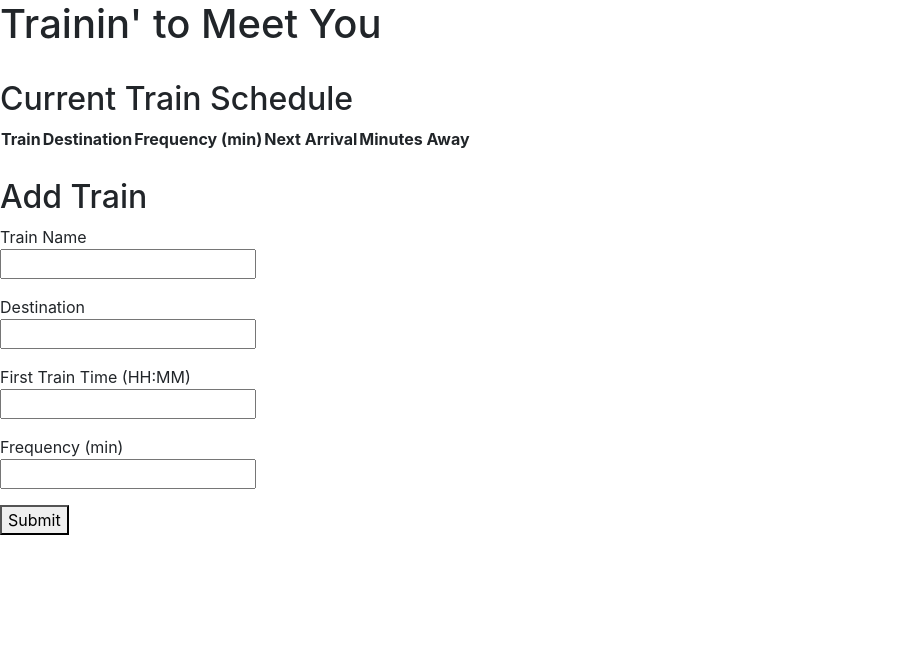
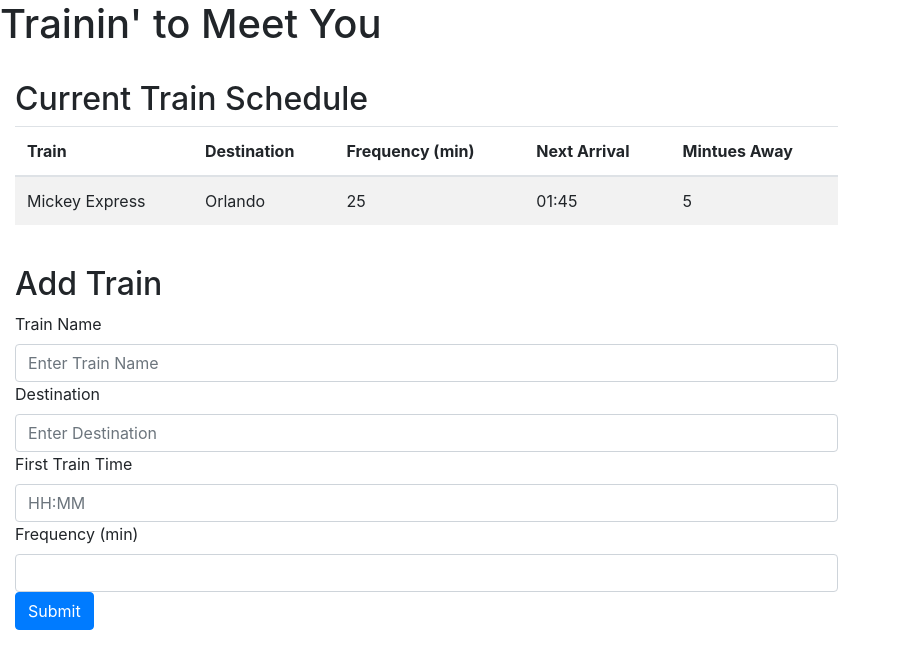
Before and after one commit to Kaiisha05/Train-Schedule, a plain HTML site: page index.html in a window 1280 px wide. Shown: the whole page, without its empty margins (0-901 px from the left). Drawn offline with nearby package versions, Linux system fonts and the light colour scheme; no server answers.

Commit message:
added bootstrap syntax for form and table

```diff
--- a/assets/javascript/java.js
+++ b/assets/javascript/java.js
@@ -10,8 +10,10 @@ firebase.initializeApp(firebaseConfig);
 
 // Create a variable to reference the database
 var database = firebase.database();
-var trainName;
-var destination;
+
+// Initial Variables
+var trainName = "";
+var destination = "";
 // var firstTrain;
 // var frequency;
 // At the initial load and subsequent value changes, get a snapshot of the stored data.
@@ -22,8 +24,8 @@ var destination;
 //     $("#user-train-name").text(trainName);
 //     $("#user-destination").text(destination);
 
-
-$("#submit").on("click", function () {
+// Capture Button Click
+$("#submit").on("click", function (event) {
     event.preventDefault();
 
     // variables needed to populate the user input fields
@@ -34,8 +36,8 @@ $("#submit").on("click", function () {
 
 
 
-        console.log(trainName);
-        console.log(destination);
+    // console.log(trainName);
+    // console.log(destination);
     // console.log(firstTrain);
     // console.log(frequency);
 
@@ -43,11 +45,26 @@ $("#submit").on("click", function () {
         train: trainName,
         dest: destination,
     });
+});
 
-        // user input displayed on page
+database.ref().on("value", function (snapshot) {
+
+    // log what's coming out of the snapshot
+    console.log(snapshot.val());
+    console.log(snapshot.val().train);
+    console.log(snapshot.val().dest);
+
+    // Update HTML
     $("#user-train-name").prepend(trainName);
     $("#user-destination").prepend(destination);
-        // })
+
+    // handle any erros
+}, function (errorObjects) {
+    console.log("Errors handled: " + errorObjects.code);
+
+
 
 
 });
+
+        // })
--- a/index.html
+++ b/index.html
@@ -8,12 +8,19 @@
   <title>Trainin' to Meet You</title>
 
   <!-- Bootstrap CDN-->
-  <link rel="stylesheet" href="https://stackpath.bootstrapcdn.com/bootstrap/4.3.1/css/bootstrap.min.css" integrity="sha384-ggOyR0iXCbMQv3Xipma34MD+dH/1fQ784/j6cY/iJTQUOhcWr7x9JvoRxT2MZw1T" crossorigin="anonymous">
+  <link rel="stylesheet" href="https://stackpath.bootstrapcdn.com/bootstrap/4.3.1/css/bootstrap.min.css"
+    integrity="sha384-ggOyR0iXCbMQv3Xipma34MD+dH/1fQ784/j6cY/iJTQUOhcWr7x9JvoRxT2MZw1T" crossorigin="anonymous">
 
   <!-- jQuery -->
-  <script src="https://code.jquery.com/jquery-3.3.1.slim.min.js" integrity="sha384-q8i/X+965DzO0rT7abK41JStQIAqVgRVzpbzo5smXKp4YfRvH+8abtTE1Pi6jizo" crossorigin="anonymous"></script>
-  <script src="https://cdnjs.cloudflare.com/ajax/libs/popper.js/1.14.7/umd/popper.min.js" integrity="sha384-UO2eT0CpHqdSJQ6hJty5KVphtPhzWj9WO1clHTMGa3JDZwrnQq4sF86dIHNDz0W1" crossorigin="anonymous"></script>
-  <script src="https://stackpath.bootstrapcdn.com/bootstrap/4.3.1/js/bootstrap.min.js" integrity="sha384-JjSmVgyd0p3pXB1rRibZUAYoIIy6OrQ6VrjIEaFf/nJGzIxFDsf4x0xIM+B07jRM" crossorigin="anonymous"></script>
+  <script src="https://code.jquery.com/jquery-3.3.1.slim.min.js"
+    integrity="sha384-q8i/X+965DzO0rT7abK41JStQIAqVgRVzpbzo5smXKp4YfRvH+8abtTE1Pi6jizo"
+    crossorigin="anonymous"></script>
+  <script src="https://cdnjs.cloudflare.com/ajax/libs/popper.js/1.14.7/umd/popper.min.js"
+    integrity="sha384-UO2eT0CpHqdSJQ6hJty5KVphtPhzWj9WO1clHTMGa3JDZwrnQq4sF86dIHNDz0W1"
+    crossorigin="anonymous"></script>
+  <script src="https://stackpath.bootstrapcdn.com/bootstrap/4.3.1/js/bootstrap.min.js"
+    integrity="sha384-JjSmVgyd0p3pXB1rRibZUAYoIIy6OrQ6VrjIEaFf/nJGzIxFDsf4x0xIM+B07jRM"
+    crossorigin="anonymous"></script>
 
 
   <!-- Firebase References -->
@@ -27,10 +34,33 @@
   </div>
   <br>
   <!-- Where the user's input is populated...try to remake dynamically... -->
+  <div class="col-lg-8">
   <div class="current-schedule">
     <h2>Current Train Schedule</h2>
   </div>
-  <table>
+
+  <table class="table table-striped">
+    <thead>
+      <tr>
+        <th scope="col">Train</th>
+        <th scope="col">Destination</th>
+        <th scope="col">Frequency (min)</th>
+        <th scope="col">Next Arrival</th>
+        <th scope="col">Mintues Away</th>
+      </tr>
+    </thead>
+    <tbody>
+      <tr>
+        <td id="user-train-name">Mickey Express</td>
+        <td id="user-destination">Orlando</td>
+        <td id="user-frequency">25</td>
+        <td id="next-arrival">01:45</td>
+        <td id="minutes-away">5</td>
+      </tr>
+    </tbody>
+  </table>
+  <!-- my version non-bootstrap -->
+  <!-- <table>
     <thead>
       <tr>
         <th>Train</th>
@@ -39,21 +69,42 @@
         <th>Next Arrival</th>
         <th>Minutes Away</th>
       </tr>
-    </thead>
-    <tbody>
+    </thead> -->
+  <!-- <tbody>
       <tr>
-        <td id="user-train-name"></td>
-        <td id="user-destination"></td>
+        <td id="user-train-name">Mickey Express</td>
+        <td id="user-destination">Kissimee</td>
         <td id="user-frequency"></td>
         <td id="next-arrival"></td>
         <td id="minutes-away"></td>
       </tr>
     </tbody>
-  </table>
+  </table> -->
   <br>
 
   <!-- Where the user adds their inputs -->
-  <div class="add-train">
+  <form class="Add-Train-Header"><h2>Add Train</h2>
+    <div class="train-form">
+      <label>Train Name</label>
+      <input type="text" class="form-control" id="train-name" aria-describedby="train" placeholder="Enter Train Name">
+    </div>
+    <div class="train-form">
+      <label>Destination</label>
+      <input type="text" class="form-control" id="destination" placeholder="Enter Destination">
+    </div>
+    <div class="train-form">
+      <label>First Train Time</label>
+      <input type="text" class="form-control" id="1st-train" placeholder="HH:MM">
+    </div>
+    <div class="train-form">
+      <label>Frequency (min)</label>
+      <input type="numer" class="form-control" id="frequency">
+    </div>
+    <button type="submit" class="btn btn-primary">Submit</button>
+  </form>
+</div>
+  <!-- My version non-bootstrap -->
+  <!-- <div class="add-train">
     <form action="input">
       <h2>Add Train</h2>
     </form>
@@ -75,7 +126,7 @@
     </p>
     <button id="submit">Submit</button>
     </form>
-  </div>
+  </div> -->
 
 
 </body>
```
Lines whose indentation alone changed are shown as unchanged.
